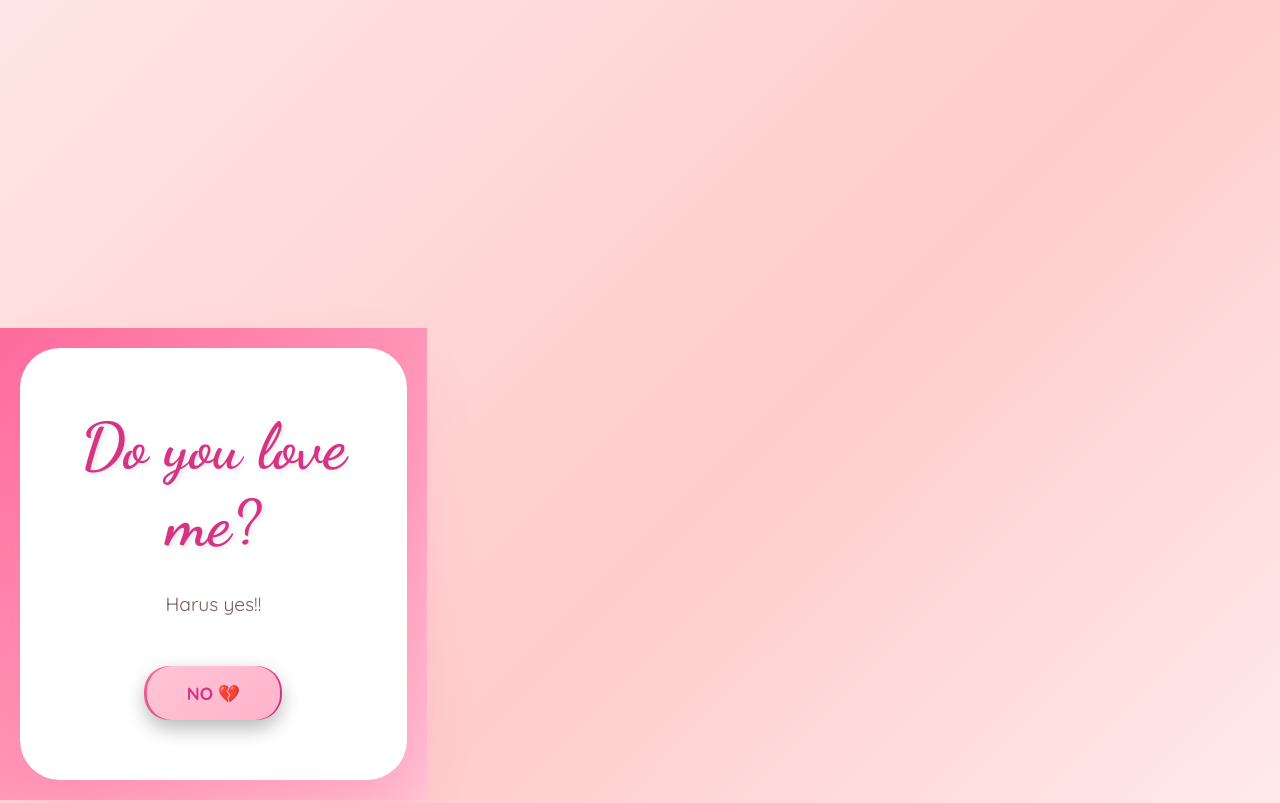
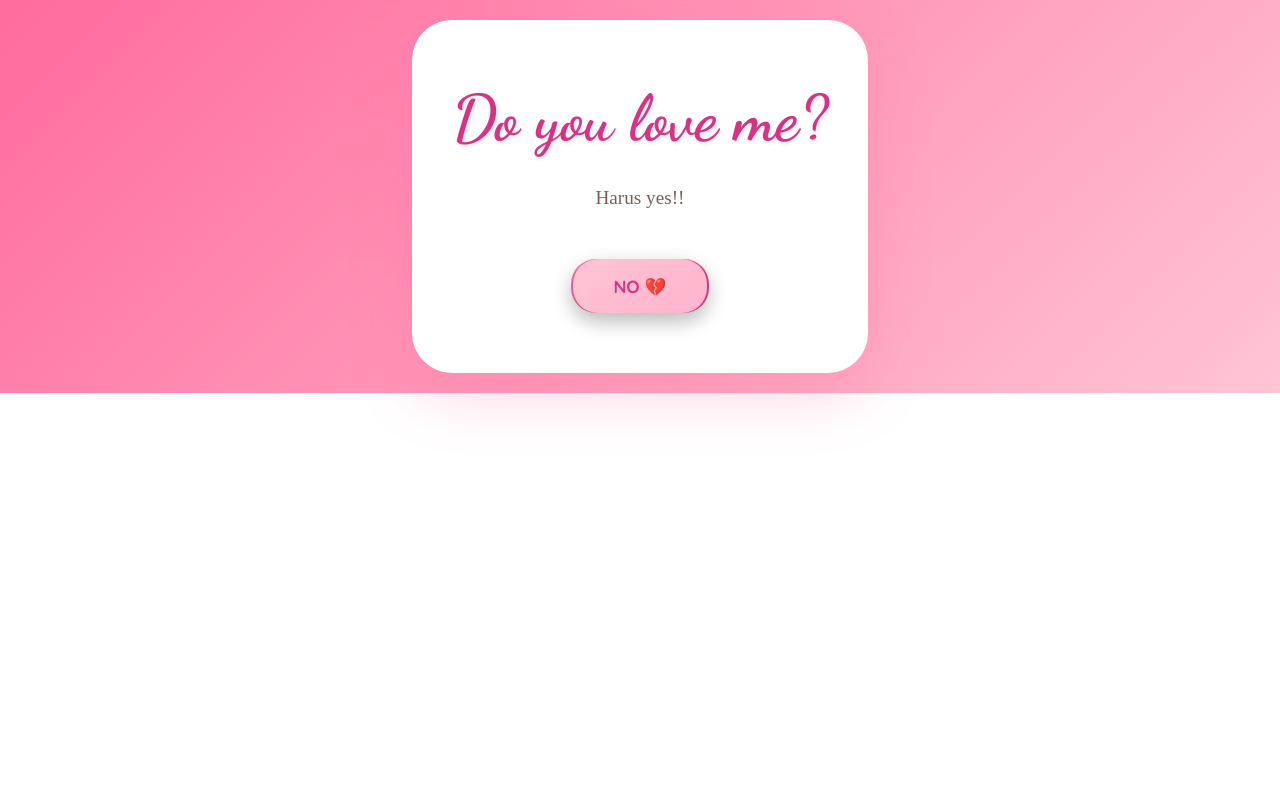
Before and after one commit to ezajanesaputri-beep/formyboyfieee, a plain HTML site: page index.html in a window 1280 px wide. Shown: the top 803 px of the page. Drawn offline with Linux system fonts and the light colour scheme.

Commit message:
Add files via upload

```diff
--- a/index.html
+++ b/index.html
@@ -13,13 +13,13 @@
         }
 
         body {
-            font-family: 'Quicksand', sans-serif;
-            background: linear-gradient(135deg, #ffe6e6 0%, #ffcccc 50%, #fff5f7 100%);
-            min-height: 100vh;
-            display: flex;
-            align-items: center;
-            justify-content: center;
-            overflow: hidden;
+            body {
+             font-family: 'Quicksand', sans-serif;
+             background: linear-gradient(135deg, #ffe6e6 0%, #ffcccc 50%, #fff5f7 100%);
+             min-height: 100vh;
+             margin: 0;
+}
+
         }
 
         .container {
```
